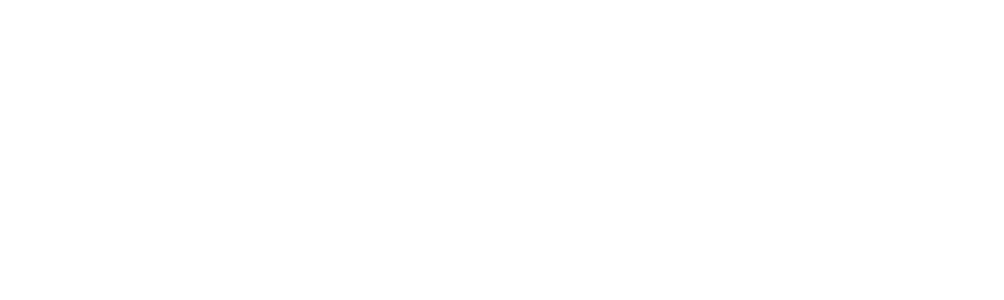
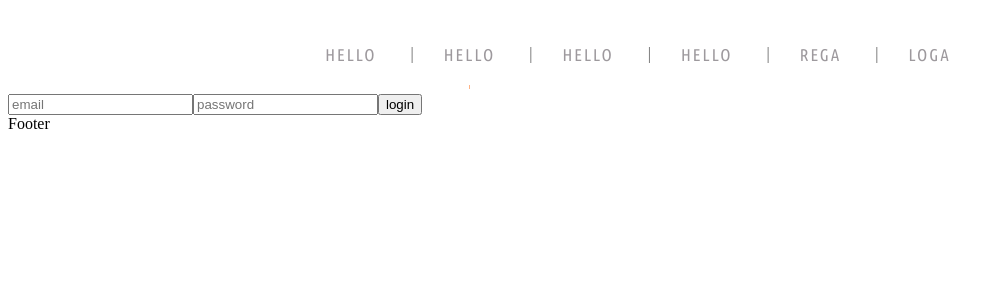
Before and after one commit to Aksenov125/quiz-project, a React (Vite) app in the folder client/app/: page /login in a window 1280 px wide. Before the commit this address had no page. Shown: the top 300 px of the page, without its empty margins (0-1004 px from the left). Built offline with nearby package versions, Linux system fonts and the light colour scheme.

Commit message:
rega_done

```diff
--- a/client/app/src/App.tsx
+++ b/client/app/src/App.tsx
@@ -3,19 +3,18 @@ import React from 'react';
 import './App.css';
 import { Route, Routes } from 'react-router-dom';
 import Main from './features/Main/Main';
-
-
+import Registration from './features/Auth/Components/Registration';
+import Login from './features/Auth/Components/Login';
 
 function App(): JSX.Element {
-
-
   return (
-<Routes>
-<Route path='/' element={<Main/>} />
-
-</Routes>
-
-)
+    <Routes>
+      <Route path="/" element={<Main />}>
+        <Route path="/registration" element={<Registration />} />
+        <Route path="/login" element={<Login />} />
+      </Route>
+    </Routes>
+  );
 }
 
 export default App;
--- a/client/app/src/features/Auth/Components/Login.tsx
+++ b/client/app/src/features/Auth/Components/Login.tsx
@@ -0,0 +1,42 @@
+import React, { useState } from 'react';
+import { useDispatch } from 'react-redux';
+import * as api from '../api';
+
+function Login(): JSX.Element {
+  const [email, setEmail] = useState('');
+  const [password, setPassword] = useState('');
+
+  const dispatch = useDispatch();
+
+  const login = (e: React.FormEvent<HTMLFormElement>): void => {
+    e.preventDefault();
+    api
+      .loginFetch({ email, password })
+      .then((data) => dispatch({ type: 'auth/login', payload: data }))
+      .catch(console.log);
+  };
+  return (
+    <div>
+      <form className="loginform" onSubmit={login}>
+        <input
+          type="text"
+          value={email}
+          placeholder="email"
+          required
+          onChange={(e) => setEmail(e.target.value)}
+        />
+        <input
+          type="text"
+          value={password}
+          placeholder="password"
+          required
+          onChange={(e) => setPassword(e.target.value)}
+        />
+        <button type="submit">login</button>
+      </form>
+      <div className="errLogin_message" />
+    </div>
+  );
+}
+
+export default Login;
--- a/client/app/src/features/Auth/Components/Registration.tsx
+++ b/client/app/src/features/Auth/Components/Registration.tsx
@@ -1,6 +1,7 @@
 import React, { useState } from 'react';
 import * as api from '../api';
 import { useDispatch, useSelector } from 'react-redux';
+import { RootState } from '../../../store/store';
 
 function Registration(): JSX.Element {
   const [name, setName] = useState('');
@@ -21,6 +22,10 @@ function Registration(): JSX.Element {
     } else {
       dispatch({ type: 'auth/registration', payload: { message: 'Ваши пароли не совпадают' } });
     }
+    setName('');
+    setEmail('');
+    setPassword('');
+    setPassword2('');
   };
 
   return (
--- a/client/app/src/features/Auth/api.ts
+++ b/client/app/src/features/Auth/api.ts
@@ -1,4 +1,4 @@
-import type { User, UserWithoutId } from './type';
+import type { User, UserWithoutId, UserWithoutIdAndName } from './type';
 
 export const registrationFetch = async (
   obj: UserWithoutId,
@@ -13,3 +13,15 @@ export const registrationFetch = async (
   const data = await res.json();
   return data;
 };
+
+export const loginFetch = async (obj: UserWithoutIdAndName): Promise<{ user: User }> => {
+  const res = await fetch('/api/auth/login', {
+    method: 'POST',
+    headers: {
+      'Content-Type': 'application/json',
+    },
+    body: JSON.stringify(obj),
+  });
+  const data = await res.json();
+  return data;
+};
--- a/client/app/src/features/Auth/type.ts
+++ b/client/app/src/features/Auth/type.ts
@@ -6,3 +6,4 @@ export type User = {
 };
 
 export type UserWithoutId = Omit<User, 'id'>;
+export type UserWithoutIdAndName = Omit<UserWithoutId, 'name'>;
--- a/client/app/src/features/Main/Headers.tsx
+++ b/client/app/src/features/Main/Headers.tsx
@@ -1,17 +1,28 @@
-import React from 'react'
-import { NavLink } from 'react-router-dom'
+import React from 'react';
+import { NavLink } from 'react-router-dom';
 
-
-function Headers():JSX.Element {
+function Headers(): JSX.Element {
   return (
-
-<ul className="menu-main">
-  <li><NavLink to='' >Hello</NavLink></li>
-  <li><NavLink to=''>Hello</NavLink></li>
-  <li><NavLink to=''>Hello</NavLink></li>
-  <li><NavLink to=''>Hello</NavLink></li>
-</ul>
-
-  )
+    <ul className="menu-main">
+      <li>
+        <NavLink to="">Hello</NavLink>
+      </li>
+      <li>
+        <NavLink to="">Hello</NavLink>
+      </li>
+      <li>
+        <NavLink to="">Hello</NavLink>
+      </li>
+      <li>
+        <NavLink to="">Hello</NavLink>
+      </li>
+      <li>
+        <NavLink to="/registration">Rega</NavLink>
+      </li>
+      <li>
+        <NavLink to="/login">Loga</NavLink>
+      </li>
+    </ul>
+  );
 }
-export default Headers
+export default Headers;
--- a/client/app/src/store/rootReducer.tsx
+++ b/client/app/src/store/rootReducer.tsx
@@ -1,10 +1,8 @@
-import { combineReducers } from "redux";
+import { combineReducers } from 'redux';
+import authReducer from '../features/Auth/reducer/authReducer';
 
 const rootReducer = combineReducers({
+  authState: authReducer,
+});
 
-
-})
-
-
-
-export default rootReducer
+export default rootReducer;
```
Also changed, not shown: 2 other files (tests, documents, lock files or other folders).
